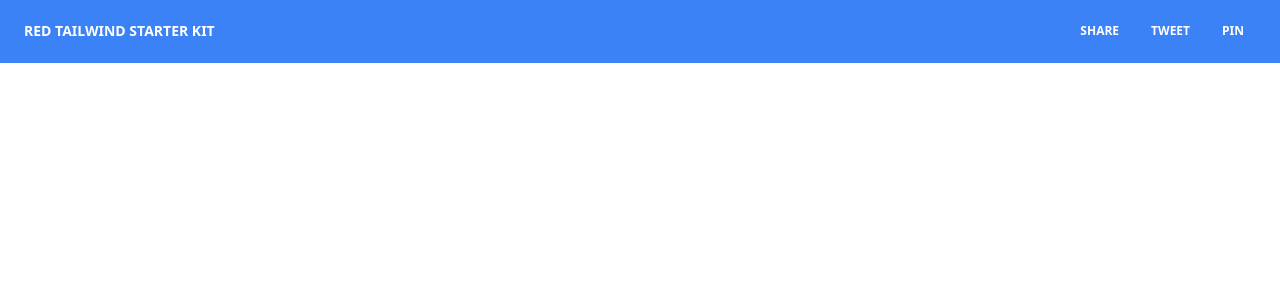
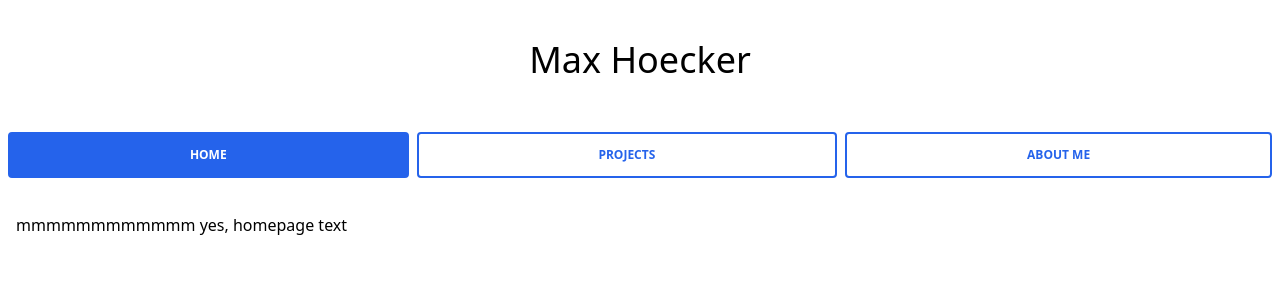
Before and after one commit to MaxHoecker/portfolio-site, a React (Create React App) app: page / in a window 1280 px wide. Shown: the top 300 px of the page. Built offline with nearby package versions, Linux system fonts and the light colour scheme.

Commit message:
React components for the different pages

```diff
--- a/src/App.js
+++ b/src/App.js
@@ -1,8 +1,15 @@
-import Homepage from "./components/Homepage";
+import NavBar from "./components/NavBar";
+import Header from "./components/Header";
 
 function App() {
+
+  let componentList = [];
+
+  componentList.push(<Header/>);
+  componentList.push(<NavBar/>);
+
   return (
-    <Homepage/>
+      componentList
   );
 }
 
--- /dev/null
+++ b/src/components/AboutMePage.js
@@ -0,0 +1,12 @@
+export default function AboutMePage() {
+    return (
+        <p>
+            Collaboratively administrate empowered markets via
+            plug-and-play networks. Dynamically procrastinate B2C users
+            after installed base benefits.
+            <br />
+            <br /> Dramatically visualize customer directed convergence
+            without revolutionary ROI.
+        </p>
+    );
+}
--- /dev/null
+++ b/src/components/Header.js
@@ -0,0 +1,13 @@
+import github from './../images/github.svg';
+
+export default function Header() {
+    let classNameText = "text-center text-4xl";
+
+    return(
+        <div className={"p-10"}>
+            <h1 className={classNameText}>Max Hoecker</h1>
+            {/*<img class="fill-current w-6 h-6" src={github} alt="github" />*/}
+        </div>
+
+    )
+}
--- a/src/components/Homepage.js
+++ b/src/components/Homepage.js
@@ -1,9 +1,8 @@
-import NavBar from "./NavBar";
 
-function Homepage() {
+export default function Homepage() {
     return(
-        <NavBar />
+        <p>
+            mmmmmmmmmmmm yes, homepage text
+        </p>
     )
 }
-
-export default Homepage;
--- a/src/components/NavBar.js
+++ b/src/components/NavBar.js
@@ -1,62 +1,110 @@
 import React from "react";
+import Homepage from "./Homepage";
+import ProjectsPage from "./ProjectsPage";
+import AboutMePage from "./AboutMePage";
 
-export default function NavBar({ fixed }) {
-    const [navbarOpen, setNavbarOpen] = React.useState(false);
+const Tabs = ({ color }) => {
+    const [openTab, setOpenTab] = React.useState(1);
+
+    const tabCss = "text-xs font-bold uppercase px-5 py-3 " +
+        "rounded " +
+        "block " +
+        "leading-normal " +
+        "border-2 border-" + color + "-600 " +
+        "hover:bg-gray-200 " +
+        "focus:bg-" + color + "-600 ";
+
     return (
         <>
-            <nav className="relative flex flex-wrap items-center justify-between px-2 py-3 bg-blue-500 mb-3">
-                <div className="container px-4 mx-auto flex flex-wrap items-center justify-between">
-                    <div className="w-full relative flex justify-between lg:w-auto lg:static lg:block lg:justify-start">
+            <div className="flex flex-wrap">
+                <div className="w-full">
+                    <ul
+                        className="flex mb-0 list-none flex-wrap pt-3 pb-4 flex-row"
+                        role="tablist"
+                    >
+                        <li className="-mb-px mx-1 ml-2 last:mr-0 flex-auto text-center">
                             <a
-                            className="text-sm font-bold leading-relaxed inline-block mr-4 py-2 whitespace-nowrap uppercase text-white"
-                            href="#pablo"
+                                className={
+                                    tabCss +
+                                    (openTab === 1
+                                        ? "text-white bg-" + color + "-600"
+                                        : "text-" + color + "-600 bg-white")
+                                }
+                                onClick={e => {
+                                    e.preventDefault();
+                                    setOpenTab(1);
+                                }}
+                                data-toggle="tab"
+                                href="#link1"
+                                role="tablist"
                             >
-                            red Tailwind Starter Kit
-                        </a>
-                        <button
-                            className="text-white cursor-pointer text-xl leading-none px-3 py-1 border border-solid border-transparent rounded bg-transparent block lg:hidden outline-none focus:outline-none"
-                            type="button"
-                            onClick={() => setNavbarOpen(!navbarOpen)}
-                        >
-                            <i className="fas fa-bars"></i>
-                        </button>
-                    </div>
-                    <div
-                        className={
-                            "lg:flex flex-grow items-center" +
-                            (navbarOpen ? " flex" : " hidden")
-                        }
-                        id="example-navbar-danger"
-                    >
-                        <ul className="flex flex-col lg:flex-row list-none lg:ml-auto">
-                            <li className="nav-item">
-                                <a
-                                    className="px-3 py-2 flex items-center text-xs uppercase font-bold leading-snug text-white hover:opacity-75"
-                                    href="#pablo"
-                                >
-                                    <i className="fab fa-facebook-square text-lg leading-lg text-white opacity-75"></i><span className="ml-2">Share</span>
+                                Home
                             </a>
                         </li>
-                            <li className="nav-item">
+                        <li className="-mb-px mx-1 flex-auto text-center">
                             <a
-                                    className="px-3 py-2 flex items-center text-xs uppercase font-bold leading-snug text-white hover:opacity-75"
-                                    href="#pablo"
+                                className={
+                                    tabCss +
+                                    (openTab === 2
+                                        ? "text-white bg-" + color + "-600"
+                                        : "text-" + color + "-600 bg-white")
+                                }
+                                onClick={e => {
+                                    e.preventDefault();
+                                    setOpenTab(2);
+                                }}
+                                data-toggle="tab"
+                                href="#link2"
+                                role="tablist"
                             >
-                                    <i className="fab fa-twitter text-lg leading-lg text-white opacity-75"></i><span className="ml-2">Tweet</span>
+                                Projects
                             </a>
                         </li>
-                            <li className="nav-item">
+                        <li className="-mb-px mx-1 mr-2 last:mr-0 flex-auto text-center">
                             <a
-                                    className="px-3 py-2 flex items-center text-xs uppercase font-bold leading-snug text-white hover:opacity-75"
-                                    href="#pablo"
+                                className={
+                                    tabCss +
+                                    (openTab === 3
+                                        ? "text-white bg-" + color + "-600"
+                                        : "text-" + color + "-600 bg-white")
+                                }
+                                onClick={e => {
+                                    e.preventDefault();
+                                    setOpenTab(3);
+                                }}
+                                data-toggle="tab"
+                                href="#link3"
+                                role="tablist"
                             >
-                                    <i className="fab fa-pinterest text-lg leading-lg text-white opacity-75"></i><span className="ml-2">Pin</span>
+                                About Me
                             </a>
                         </li>
                     </ul>
+                    <div className="relative flex flex-col min-w-0 break-words bg-white w-full mb-6 rounded ">
+                        <div className="px-4 py-5 flex-auto">
+                            <div className="tab-content tab-space">
+                                <div className={openTab === 1 ? "block" : "hidden"} id="link1">
+                                    <Homepage />
+                                </div>
+                                <div className={openTab === 2 ? "block" : "hidden"} id="link2">
+                                    <ProjectsPage />
+                                </div>
+                                <div className={openTab === 3 ? "block" : "hidden"} id="link3">
+                                    <AboutMePage />
                                 </div>
                             </div>
-            </nav>
+                        </div>
+                    </div>
+                </div>
+            </div>
+        </>
+    );
+};
+
+export default function TabsRender() {
+    return (
+        <>
+            <Tabs color="blue" />
         </>
     );
 }
--- /dev/null
+++ b/src/components/ProjectsPage.js
@@ -0,0 +1,12 @@
+export default function ProjectsPage(){
+    return(
+        <p>
+            Collaboratively administrate empowered markets via
+            plug-and-play networks. Dynamically procrastinate B2C users
+            after installed base benefits.
+            <br />
+            <br /> Dramatically visualize customer directed convergence
+            without revolutionary ROI.
+        </p>
+    )
+}
--- a/tailwind.config.js
+++ b/tailwind.config.js
@@ -2,7 +2,56 @@ module.exports = {
   purge: ['./src/**/*.{js,jsx,ts,tsx}', './public/index.html'],
   darkMode: false, // or 'media' or 'class'
   theme: {
-    extend: {},
+    extend: {
+      keyframes: {
+        'fade-in-right': {
+          '0%': {
+            opacity: '0',
+            transform: 'translateX(-10px)'
+          },
+          '100%': {
+            opacity: '1',
+            transform: 'translateX(0)'
+          },
+        },
+        'fade-out-right': {
+          'from': {
+            opacity: '1',
+            transform: 'translateX(0px)'
+          },
+          'to': {
+            opacity: '0',
+            transform: 'translateX(10px)'
+          },
+        },
+        'fade-in-left': {
+          '0%': {
+            opacity: '0',
+            transform: 'translateX(10px)'
+          },
+          '100%': {
+            opacity: '1',
+            transform: 'translateX(0)'
+          },
+        },
+        'fade-out-left': {
+          'from': {
+            opacity: '1',
+            transform: 'translateX(0px)'
+          },
+          'to': {
+            opacity: '0',
+            transform: 'translateX(10px)'
+          },
+        }
+      },
+      animation: {
+        'fade-in-right': 'fade-in-down 0.5s ease-out',
+        'fade-out-right': 'fade-out-down 0.5s ease-out',
+        'fade-in-left': 'fade-in-up 0.5s ease-out',
+        'fade-out-left': 'fade-out-up 0.5s ease-out'
+      }
+    },
   },
   variants: {
     extend: {},
```
Also changed, not shown: src/images/EarlySiteLook.PNG (added), src/images/github.svg (added), src/siteText.txt. Lines whose indentation alone changed are shown as unchanged.
